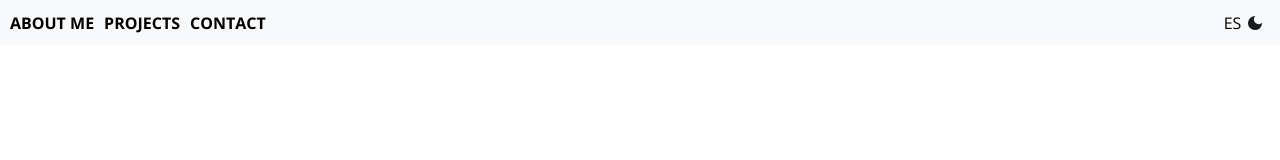
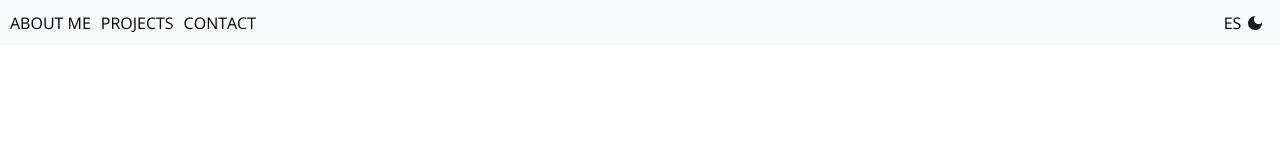
Before and after one commit to fernandobouchet/fernandobouchet.github.io, a React (Vite) app: page / in a window 1280 px wide. Shown: the top 160 px of the page. Built offline with nearby package versions, Linux system fonts and the light colour scheme.

Commit message:
feat: update 'Navbar' styles

```diff
--- a/src/styles/components/Navbar.module.scss
+++ b/src/styles/components/Navbar.module.scss
@@ -9,7 +9,6 @@
   justify-content: space-between;
   height: 4.5rem;
   width: 100%;
-  font-weight: bold;
   z-index: 100;
 }
 
@@ -47,13 +46,13 @@
 .dark {
   @include mixins.theme(variables.$surface-dark, inherit);
   a {
-    @include mixins.underline-effect('dark', false, 2px);
+    @include mixins.underline-effect('dark', false, 1px);
   }
 }
 
 .light {
   @include mixins.theme(variables.$surface, inherit);
   a {
-    @include mixins.underline-effect('light', false, 2px);
+    @include mixins.underline-effect('light', false, 1px);
   }
 }
```
